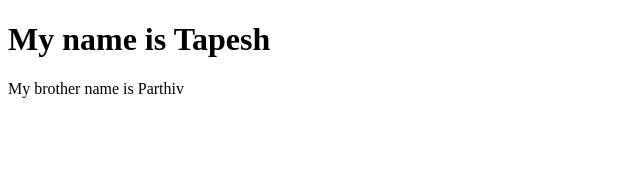
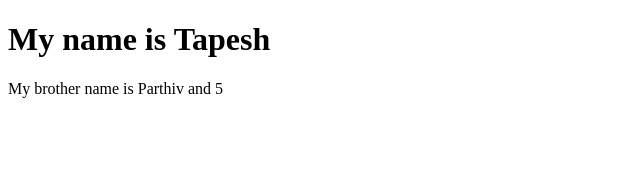
Before and after one commit to TAPESH3101/Learn-React, a React (Create React App) app: page / in a window 1280 px wide. Shown: the top 170 px of the page, without its empty margins (0-640 px from the left). Built offline with nearby package versions, Linux system fonts and the light colour scheme.

Commit message:
first commit

```diff
--- a/src/index.js
+++ b/src/index.js
@@ -63,9 +63,12 @@ import ReactDOM from "react-dom";
 // we can use curly braces like this { }
 // we can only use expression inside these braces
 
+const fname = "Tapesh";
+
 ReactDOM.render(
     <>
-        <h1>My name is Tapesh</h1>
-        <p> My brother name is Parthiv</p>
-    </>, document.getElementById("root")
+    <h1>My name is {fname}</h1>
+    <p> My brother name is Parthiv and {2+3}</p>
+    </>,
+    document.getElementById("root")
 );
```
